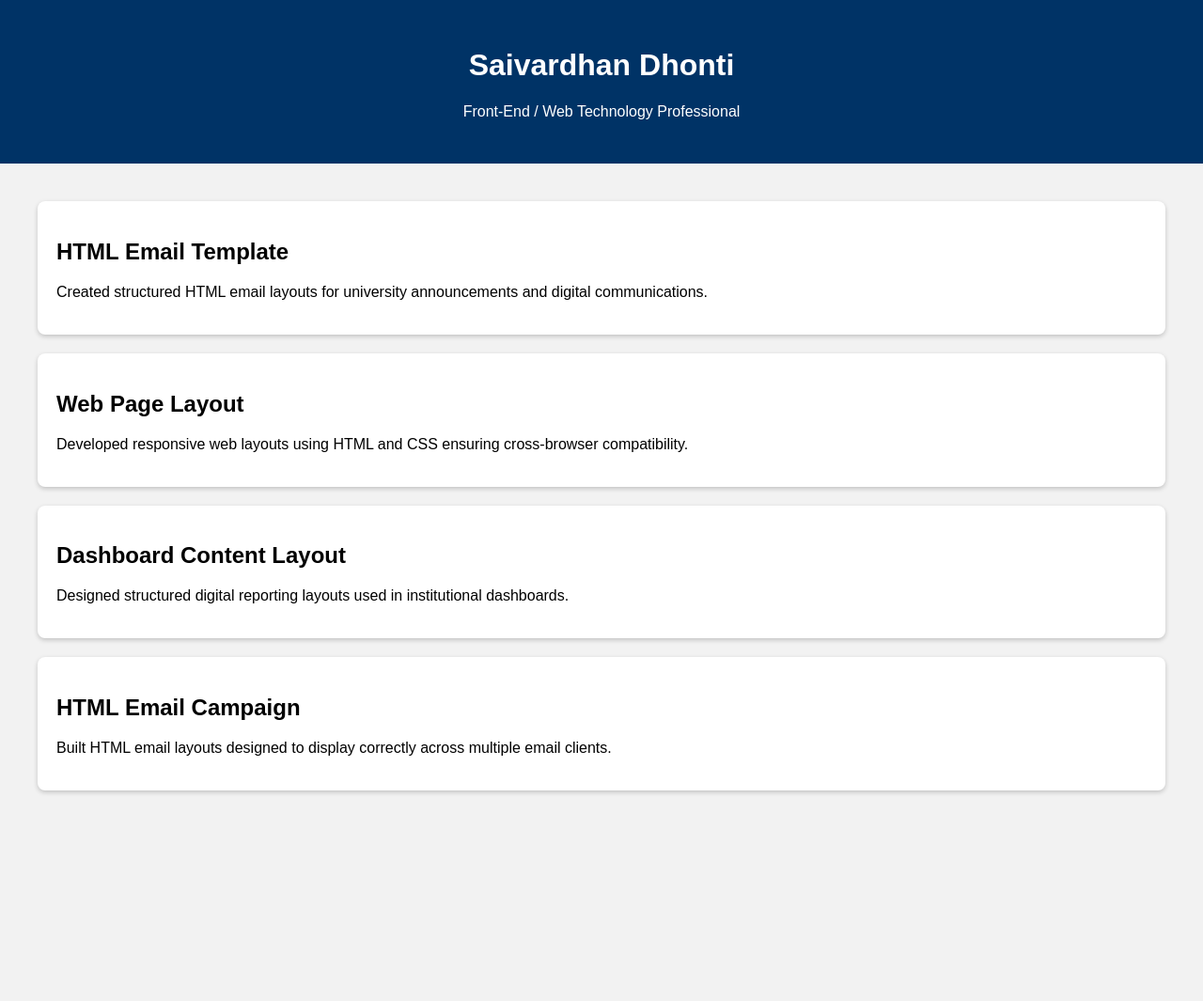
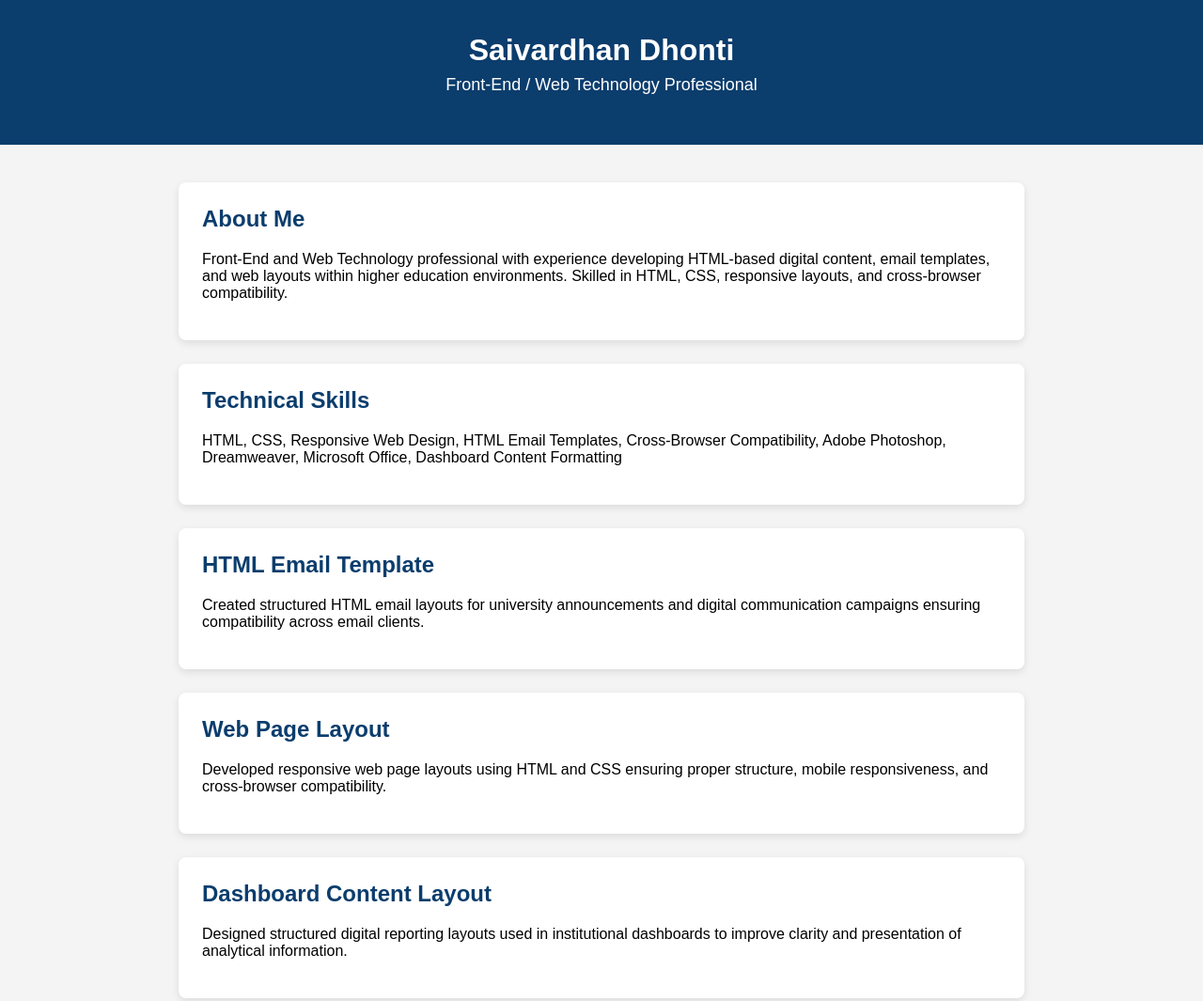
Before and after one commit to saivardhan1605-alt/portfolio, a plain HTML site: page index.html in a window 1280 px wide. Shown: the top 1065 px of the page at 94% size. Before the commit the page ends 901 px from the top, so only its background shows below. Drawn offline with Linux system fonts and the light colour scheme.

Commit message:
Update index.html

```diff
--- a/index.html
+++ b/index.html
@@ -1,34 +1,60 @@
 <!DOCTYPE html>
 <html>
 <head>
+
 <title>Sai Portfolio</title>
 
 <style>
+
 body{
-font-family: Arial;
-background:#f2f2f2;
+font-family: Arial, sans-serif;
+background:#f4f4f4;
 margin:0;
 padding:0;
 }
 
 .header{
-background:#003366;
+background:#0b3d6d;
 color:white;
 text-align:center;
-padding:30px;
+padding:35px;
+}
+
+.header h1{
+margin:0;
+}
+
+.header p{
+margin-top:8px;
+font-size:18px;
 }
 
 .container{
 padding:40px;
+max-width:900px;
+margin:auto;
 }
 
 .card{
 background:white;
+padding:25px;
+margin-bottom:25px;
+border-radius:8px;
+box-shadow:0px 3px 8px rgba(0,0,0,0.1);
+}
+
+.card h2{
+margin-top:0;
+color:#0b3d6d;
+}
+
+.footer{
+text-align:center;
 padding:20px;
-margin-bottom:20px;
-border-radius:8px;
-box-shadow:0px 2px 5px rgba(0,0,0,0.2);
+background:#0b3d6d;
+color:white;
 }
+
 </style>
 
 </head>
@@ -43,26 +69,56 @@ box-shadow:0px 2px 5px rgba(0,0,0,0.2);
 <div class="container">
 
 <div class="card">
+<h2>About Me</h2>
+<p>
+Front-End and Web Technology professional with experience developing HTML-based digital content,
+email templates, and web layouts within higher education environments.
+Skilled in HTML, CSS, responsive layouts, and cross-browser compatibility.
+</p>
+</div>
+
+<div class="card">
+<h2>Technical Skills</h2>
+<p>
+HTML, CSS, Responsive Web Design, HTML Email Templates, Cross-Browser Compatibility,
+Adobe Photoshop, Dreamweaver, Microsoft Office, Dashboard Content Formatting
+</p>
+</div>
+
+<div class="card">
 <h2>HTML Email Template</h2>
-<p>Created structured HTML email layouts for university announcements and digital communications.</p>
+<p>
+Created structured HTML email layouts for university announcements
+and digital communication campaigns ensuring compatibility across email clients.
+</p>
 </div>
 
 <div class="card">
 <h2>Web Page Layout</h2>
-<p>Developed responsive web layouts using HTML and CSS ensuring cross-browser compatibility.</p>
+<p>
+Developed responsive web page layouts using HTML and CSS ensuring proper structure,
+mobile responsiveness, and cross-browser compatibility.
+</p>
 </div>
 
 <div class="card">
 <h2>Dashboard Content Layout</h2>
-<p>Designed structured digital reporting layouts used in institutional dashboards.</p>
+<p>
+Designed structured digital reporting layouts used in institutional dashboards
+to improve clarity and presentation of analytical information.
+</p>
 </div>
 
 <div class="card">
-<h2>HTML Email Campaign</h2>
-<p>Built HTML email layouts designed to display correctly across multiple email clients.</p>
+<h2>Contact</h2>
+<p>Email: saivardhan1605@gmail.com</p>
 </div>
 
 </div>
 
+<div class="footer">
+<p>© 2026 Saivardhan Dhonti</p>
+</div>
+
 </body>
 </html>
```
